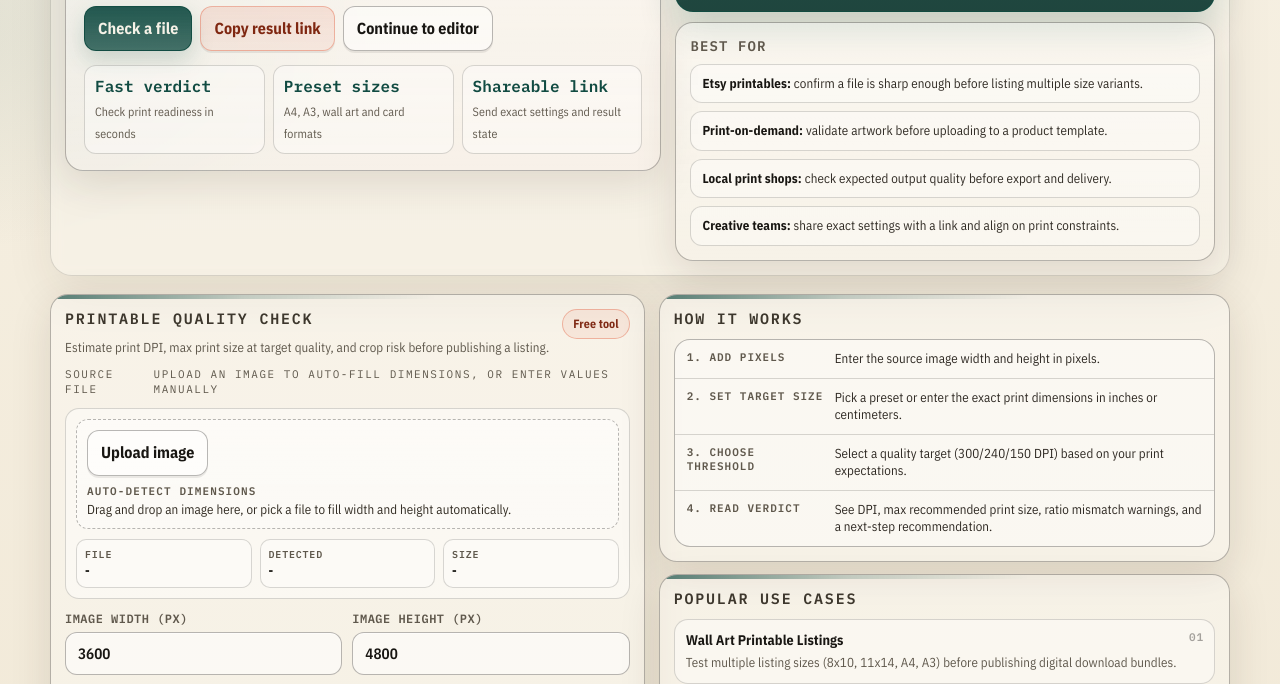
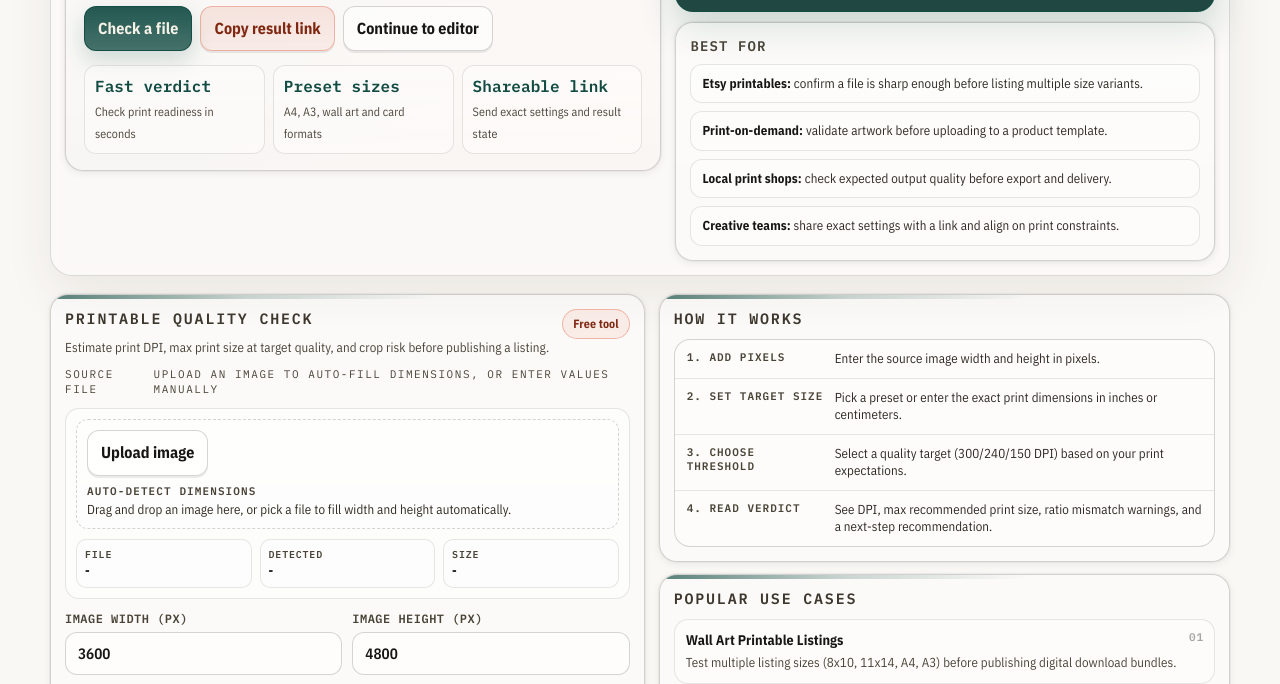
Before and after one commit to Humanji7/print-quality-checker, a plain HTML site: page index.html in a window 1280 px wide. Shown: the part 324-1008 px from the top of the page. Drawn offline with nearby package versions, Linux system fonts and the light colour scheme.

Commit message:
style: update palette to warm white, fix muted contrast for WCAG AA
Co-Authored-By: Claude Opus 4.6 <noreply@anthropic.com>

```diff
--- a/index.html
+++ b/index.html
@@ -9,20 +9,20 @@
   <meta property="og:title" content="Etsy & POD Printable Quality Checker (DPI) | Free Online Tool" />
   <meta property="og:description" content="Check printable image quality before you publish. DPI, max print size, aspect ratio fit, and next-step recommendations." />
   <meta property="og:type" content="website" />
-  <meta name="theme-color" content="#f1ebdc" />
+  <meta name="theme-color" content="#faf8f5" />
   <link rel="preconnect" href="https://fonts.googleapis.com">
   <link rel="preconnect" href="https://fonts.gstatic.com" crossorigin>
   <link href="https://fonts.googleapis.com/css2?family=Bodoni+Moda:opsz,wght@6..96,600;6..96,700&family=IBM+Plex+Sans+Condensed:wght@400;500;600;700&family=IBM+Plex+Mono:wght@400;500;600&display=swap" rel="stylesheet">
   <style>
     :root {
-      --paper: #efe6d3;
-      --paper-2: #f7f1e4;
+      --paper: #faf8f5;
+      --paper-2: #ffffff;
       --ink: #181612;
-      --muted: #5f584c;
-      --line: rgba(24, 22, 18, 0.16);
-      --line-strong: rgba(24, 22, 18, 0.3);
-      --panel: rgba(247, 241, 228, 0.8);
-      --shadow: 0 12px 40px rgba(53, 42, 25, 0.13);
+      --muted: #4a4438;
+      --line: rgba(24, 22, 18, 0.10);
+      --line-strong: rgba(24, 22, 18, 0.18);
+      --panel: rgba(255, 255, 255, 0.85);
+      --shadow: 0 2px 8px rgba(0,0,0,0.07), 0 0 0 1px rgba(0,0,0,0.04);
       --stamp: #e04d2d;
       --signal: #114b42;
       --signal-soft: #1f776a;
@@ -30,7 +30,7 @@
       --mono: 'IBM Plex Mono', ui-monospace, SFMono-Regular, Menlo, monospace;
       --sans: 'IBM Plex Sans Condensed', system-ui, sans-serif;
       --display: 'Bodoni Moda', Georgia, serif;
-      --radius: 18px;
+      --radius: 12px;
     }
 
     * { box-sizing: border-box; }
@@ -38,10 +38,7 @@
     body {
       font-family: var(--sans);
       color: var(--ink);
-      background:
-        radial-gradient(1000px 450px at 85% -10%, rgba(224,77,45,.12), transparent 60%),
-        radial-gradient(800px 400px at -10% 20%, rgba(17,75,66,.10), transparent 62%),
-        linear-gradient(180deg, var(--paper-2), var(--paper));
+      background: var(--paper);
       min-height: 100vh;
       line-height: 1.35;
       letter-spacing: .005em;
```
